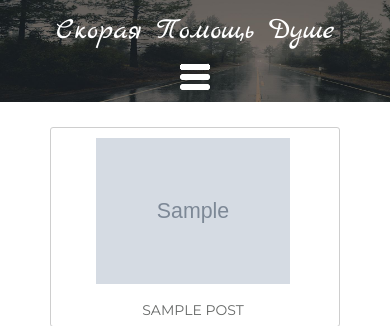
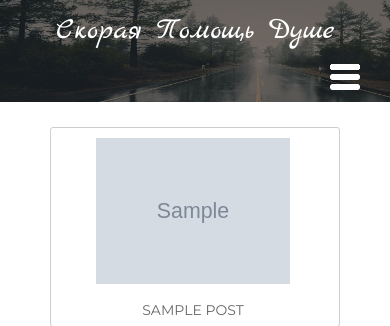
Before and after one commit to sickbear/psycho, a Django app: template blog_app/templates/post_list.html in a window 390 px wide. Shown: the top 326 px of the page. Run offline with Django 3.2, Linux system fonts and the light colour scheme; the template is opened without the code that fills it: most values are stand-ins (such as "Sample title", 1, 10 or a date in 2020); grey boxes marked "Sample" are stand-in pictures; style sheets or scripts are compiled from the project's sources; some libraries are stand-ins or nearby versions.

Commit message:
новые правки 2

```diff
--- a/static/less/main.less
+++ b/static/less/main.less
@@ -227,8 +227,9 @@ header {
     width: 30px;
     height: 30px;
     display: block;
-    margin: 0 auto;
+    margin: 0 30px 10px;
     cursor: pointer;
+    float: right;
 }
 main {
     flex: 1 0 auto;
@@ -427,10 +428,7 @@ main {
 }
 .postSingle {
     &__img {
-        float: left;
-        max-width: 500px;
-        margin: 10px 20px 10px 0;
-        border-radius: 10px;
+
     }
     &__date {
         text-align: center;
@@ -438,6 +436,15 @@ main {
     }
     &__text {
         padding: 15px;
+    }
+    & a {
+        text-decoration: underline;
+        &:hover {
+            color: @links-hover;
+        }
+    }
+    & strong {
+        font-weight: bold;
     }
 }
 #reviews {
@@ -470,6 +477,7 @@ main {
     display: flex;
     flex-wrap: wrap;
     justify-content: center;
+    flex-direction: column;
         & iframe {
             padding: 15px;
         }
@@ -604,6 +612,9 @@ footer {
     }
 }
 @media (max-width: 600px) {
+    .mainBg {
+        background-position: 34% -116px;
+    }
     .workScheme__step {
         width: 100%;
     }
@@ -645,7 +656,7 @@ footer {
         line-height: 20px;
     }
     #main h1 {
-        margin: 0 15px 15px;
+        margin: 40px 15px 15px;
         max-width: 212px;
         font-size: 18px;
     }
@@ -653,10 +664,10 @@ footer {
         background: rgba(0, 0, 0, .7);
     }
     .aboutMe {
-        margin: 15px;
+        margin: 60px 15px 30px;
     }
     .mainBg {
-        background-position: 49% -136px;
+        background-position: 50% -136px;
     }
     .reviews {
         max-width: 100%;
```
Also changed, not shown: db.sqlite3.
